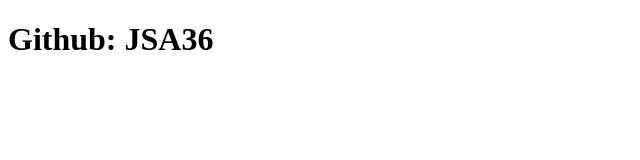
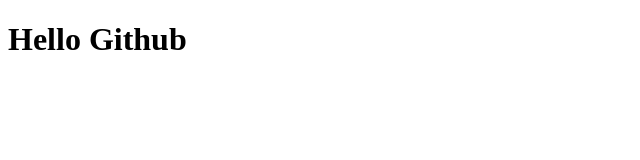
Before and after one commit to anhpnh001/github-demo, a plain HTML site: page index.html in a window 1280 px wide. Shown: the whole page, without its empty margins (0-640 px from the left). Drawn offline with Linux system fonts and the light colour scheme.

Commit message:
Add Hello word

```diff
--- a/index.html
+++ b/index.html
@@ -6,6 +6,6 @@
     <title>Document</title>
   </head>
   <body>
-    <h1>Github: JSA36</h1>
+    <h1>Hello Github</h1>
   </body>
 </html>
```
